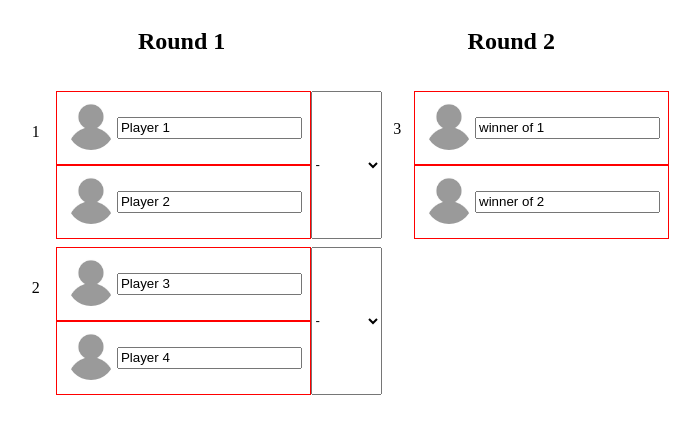
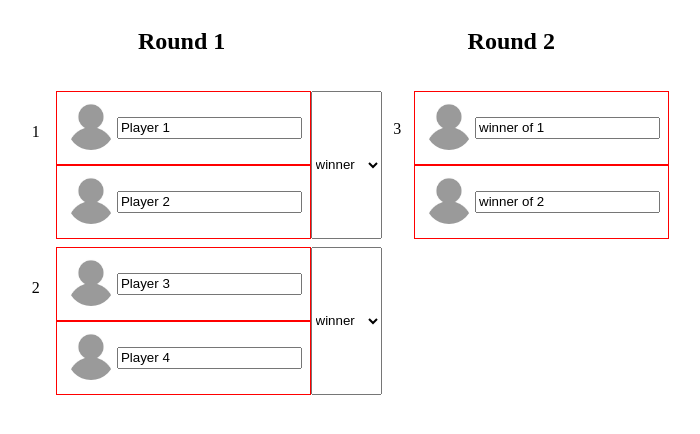
Before and after one commit to thegouge/bracket-game, a Vue app: page / in a window 1280 px wide. Both pictures are taken after a click on the button "Create!". Shown: the top 434 px of the page, without its empty margins (9-709 px from the left). Built offline with nearby package versions, Linux system fonts and the light colour scheme.

Commit message:
got the players in later rounds to update

```diff
--- a/src/components/Bracket.vue
+++ b/src/components/Bracket.vue
@@ -1,5 +1,6 @@
 <template>
   <main>
+    <h1 v-if="champ">{{champ}} has won the tournament!</h1>
     <Round v-for="round in rounds" :key="`round-${round.number}`" :round="round" />
   </main>
 </template>
@@ -23,7 +24,8 @@ export default {
   data() {
     return {
       players: store.players,
-      rounds: store.rounds
+      rounds: store.rounds,
+      champ: store.champ
     };
   }
 };
--- a/src/components/Match.vue
+++ b/src/components/Match.vue
@@ -2,17 +2,13 @@
   <li class="match" :id="deets.id">
     <p>{{deets.id + 1}}</p>
     <div class="players">
-      <Player
-        v-for="player in deets.players"
-        :key="player.id"
-        :player="player"
-        :readonly="deets.round >= 1"
-      />
+      <Player :player="deets.players.p1" />
+      <Player :player="deets.players.p2" />
     </div>
     <select v-if="!readonly" class="winner" :id="`${deets.id}-winner`" @change="pickWinner">
-      <option value selected>-</option>
+      <option value selected>winner</option>
       <option
-        v-for="player in deets.players"
+        v-for="player in players"
         :key="`${player.id}-option`"
         :value="player.id"
       >{{player.name}}</option>
@@ -25,7 +21,6 @@
 
 <script>
 import Player from "./Player";
-
 import { store } from "../store";
 
 export default {
@@ -41,12 +36,18 @@ export default {
   },
   data() {
     return {
-      picked: false
+      picked: false,
+      players: this.deets.players
     };
   },
   computed: {
-    readonly() {
-      return this.deets.players[0].id < 0 && this.deets.players[1].id < 0;
+    readonly: {
+      get() {
+        return this.deets.players.p1.id < 0 && this.deets.players.p2.id < 0;
+      },
+      set(newValue) {
+        return newValue;
+      }
     }
   },
   methods: {
@@ -54,10 +55,17 @@ export default {
       this.picked = store.players[e.target.value];
     },
     confirmWinner() {
-      this.readonly = true;
       store.lockWinner(this.deets.round, this.deets.id, this.picked);
+      this.$set(
+        this.players,
+        "players",
+        store.rounds[this.deets.round].matches[this.deets.id].players
+      );
       this.picked = false;
     }
+  },
+  beforeUpdate() {
+    console.log("updating Match!");
   }
 };
 </script>
--- a/src/components/Player.vue
+++ b/src/components/Player.vue
@@ -26,10 +26,6 @@ export default {
     player: {
       type: Object,
       required: true
-    },
-    readonly: {
-      type: Boolean,
-      required: true
     }
   },
   data() {
@@ -38,6 +34,9 @@ export default {
   computed: {
     image() {
       return this.player.icon || blankImage;
+    },
+    readonly() {
+      return this.player.id < 0;
     }
   },
   methods: {
@@ -58,6 +57,9 @@ export default {
       reader.readAsDataURL(file);
       this.toggleModal();
     }
+  },
+  beforeUpdate() {
+    console.log("updating Player!");
   }
 };
 </script>
--- a/src/components/Round.vue
+++ b/src/components/Round.vue
@@ -18,6 +18,9 @@ export default {
       type: Object,
       required: true
     }
+  },
+  beforeUpdate() {
+    console.log("updating Round!");
   }
 };
 </script>
--- a/src/store.js
+++ b/src/store.js
@@ -1,6 +1,7 @@
 export const store = {
 	players: [],
 	rounds: [],
+	champ: false,
 	initPlayers(numPlayers) {
 		for (let i = 0; i < numPlayers; i++) {
 			this.players.push({
@@ -31,20 +32,20 @@ export const store = {
 					winner: "",
 					round: i,
 					players: lastRound
-						? [
-								{
+						? {
+								p1: {
 									name: `winner of ${lastRound.matches[j].id + 1}`,
 									id: -1,
 									winnerOf: lastRound.matches[j].id,
 								},
-								{
+								p2: {
 									name: `winner of ${lastRound.matches[j + 1].id + 1 || "???"}`,
 									id: -2,
 									winnerOf: lastRound.matches[j + 1].id,
 								},
 								// eslint-disable-next-line no-mixed-spaces-and-tabs
-						  ]
-						: [this.players[j], this.players[j + 1]],
+						  }
+						: { p1: this.players[j], p2: this.players[j + 1] },
 				});
 			}
 
@@ -55,17 +56,21 @@ export const store = {
 		}
 	},
 	lockWinner(round, match, player) {
-		const currMatch = this.rounds[round].matches[match];
+		const currMatch = this.rounds[round].matches[match] || false;
+		if (!currMatch) {
+			this.champ = player;
+			return;
+		}
 		currMatch.winner = player;
 		this.rounds[round + 1].matches.some((match) => {
-			if (match.players[0].winnerOf === currMatch.id) {
-				match.players[0] = player;
+			if (match.players.p1.winnerOf === currMatch.id) {
+				match.players.p1 = player;
 				return true;
-			} else if (match.players[1].winnerOf === currMatch.id) {
-				match.players[1] = player;
+			} else if (match.players.p2.winnerOf === currMatch.id) {
+				match.players.p2 = player;
 				return true;
 			}
 			return false;
-		});
+		}, this.rounds[round + 1].matches);
 	},
 };
```
